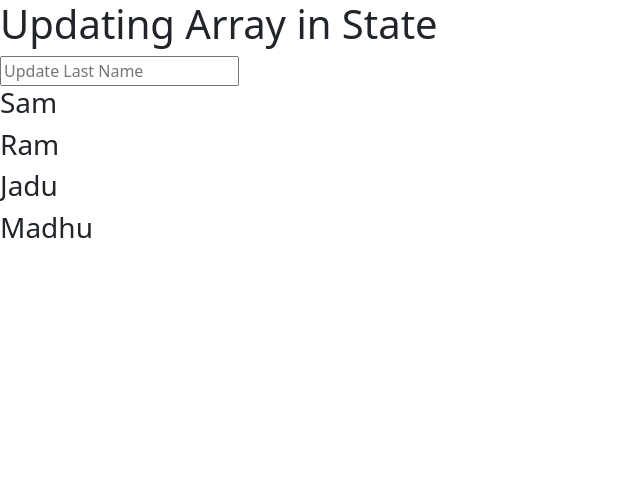
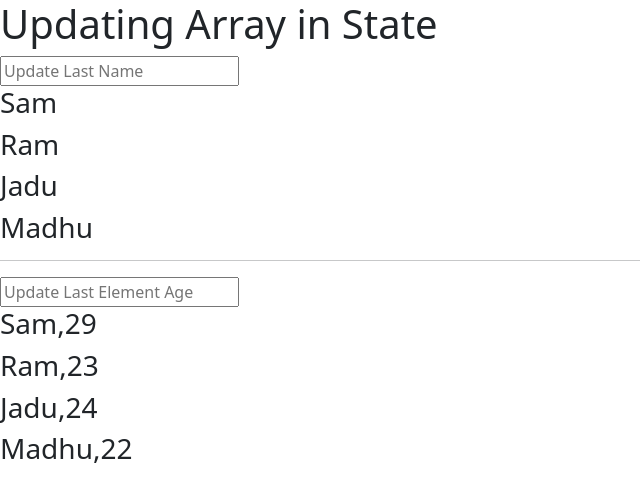
Before and after one commit to sumitbasu116/react-blog, a React (Vite) app: page / in a window 1280 px wide. Shown: the top 502 px of the page, without its empty margins (0-640 px from the left). Built offline with nearby package versions, Linux system fonts and the light colour scheme.

Commit message:
Updating Array in State part3-Updating Array of objects

```diff
--- a/src/App.jsx
+++ b/src/App.jsx
@@ -7,9 +7,23 @@ function App() {
       'Sam','Ram','Jadu','Madhu'
     ]
   );
+  const [dataDetail,setDataDetails]=useState(
+    [
+      {Name:'Sam',Age:29},
+      {Name:'Ram',Age:23},
+      {Name:'Jadu',Age:24},
+      {Name:'Madhu',Age:22}
+    ]
+  );
   function handleLastNameUpdate(name){
     data[data.length-1] = name;
     setData([...data]);
+  }
+  function handleLastElementAgeUpdate(value){
+    let tempData=dataDetail[data.length-1];
+    tempData.Age=value;
+    dataDetail[data.length-1]=tempData;
+    setDataDetails([...dataDetail]);
   }
   return (
     <div>
@@ -20,6 +34,15 @@ function App() {
           <h3 key={index}>{item}</h3>
         ))
       }
+      <hr />
+      <input type="number" placeholder="Update Last Element Age" onChange={(e)=>handleLastElementAgeUpdate(e.target.value)}/>
+      {
+        dataDetail.map(
+          (item,index)=>(
+            <h3 key={index}>{item.Name},{item.Age}</h3>
+          )
+        )
+      }
     </div>
   )
 }
```
